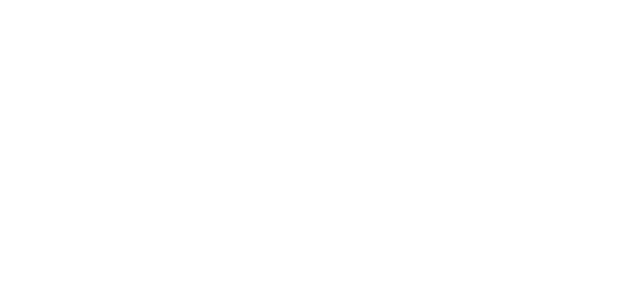
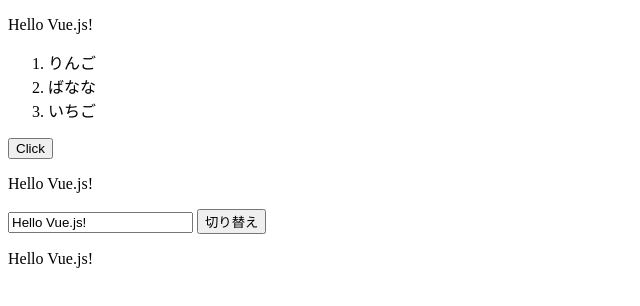
Before and after one commit to Spes11/Study, a plain HTML site: page JavaScript/Vue/index.html in a window 1280 px wide. Shown: the whole page, without its empty margins (0-640 px from the left). Drawn offline with nearby package versions, Linux system fonts and the light colour scheme.

Commit message:
chapter1　基本機能

```diff
--- a/JavaScript/Vue/index.html
+++ b/JavaScript/Vue/index.html
@@ -7,8 +7,32 @@
 </head>
 <body>
     <div id="app">
+        <!-- テキストのバインディング -->
+        <p>{{message}}</p>
+
+        <!-- 繰り返しの描画 -->
+        <ol>
+            <li v-for="item in list">{{item}}</li>
+        </ol>
+
+        <!-- イベントの利用 -->
+        <button v-on:click="handleClick">Click</button>
+
+        <!-- フォーム入力の同期 -->
+        <p>{{message}}</p>
+        <input v-model.number="message">
+
+        <!-- 条件分岐 -->
+        <!-- <p v-if="show">Hello Vue.js!</p> -->
+
+        <!-- トランジション＆アニメーション -->
+        <button v-on:click="show=!show">切り替え</button>
+        <transition>
+            <p v-if="show">Hello Vue.js!</p>
+        </transition>
 
     </div>
+
     <script src="https://cdn.jsdelivr.net/npm/vue@2.5.13/dist/vue.js"></script>
     <script src="main.js"></script>
 </body>
--- a/JavaScript/Vue/main.js
+++ b/JavaScript/Vue/main.js
@@ -1,3 +1,19 @@
 var app = new Vue({
-    el: '#app'
+    el: '#app',
+    data:{
+      // テキストのバインディング
+      message:'Hello Vue.js!',
+
+      // 繰り返しの描画
+      list:['りんご','ばなな','いちご'],
+
+      // 条件分岐
+      show: true
+    },
+    // イベントの利用
+    methods:{
+      handleClick:function(event){
+        alert(event.target)
+      }
+    }
   });
```
Also changed, not shown: JavaScript/Vue/Vue.css (added, +7 -0 lines), memo/png/image.png (deleted).
